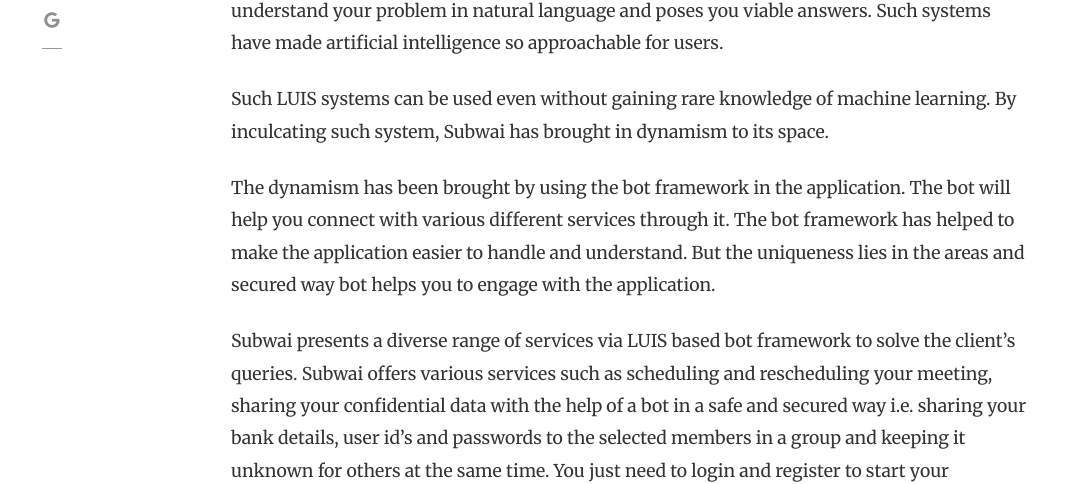
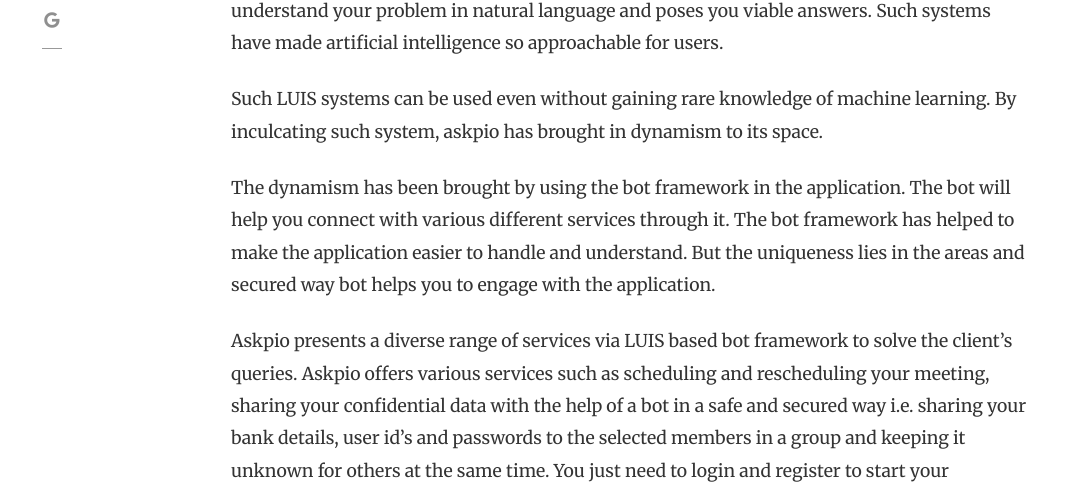
Before and after one commit to harshgupta88/askPio_blog, a Jekyll site: the page built from _posts/2019-02-01-luis-askpio..md, in a window 1280 px wide and 900 px high, scrolled down 856 px. Shown: the part 172-656 px from the top of the window, without its empty margins (54-1127 px from the left). Built offline with Jekyll 4.4.1, drawn with Linux system fonts in a browser that asks for light colours; nearby versions of some CDN libraries; comment, search, counter and statistics services are not loaded; some of the changed text lies outside the part shown.

Commit message:
Update and rename 2019-02-01-luis-subwai..md to 2019-02-01-luis-askpio..md

```diff
--- a/_posts/2019-02-01-luis-subwai..md
+++ b/_posts/2019-02-01-luis-askpio..md
@@ -9,8 +9,8 @@
 
 Such accomplishments such as enriching machines with artificial intelligence have been made possible through LUIS, which is the key component of making the conversational interfaces. Through LUIS it has now become possible to customize our own chatbots which would understand your problem in natural language and poses you viable answers. Such systems have made artificial intelligence so approachable for users.
 
-Such LUIS systems can be used even without gaining rare knowledge of machine learning. By inculcating such system, Subwai has brought in dynamism to its space.
+Such LUIS systems can be used even without gaining rare knowledge of machine learning. By inculcating such system, askpio has brought in dynamism to its space.
 
 The dynamism has been brought by using the bot framework in the application. The bot will help you connect with various different services through it. The bot framework has helped to make the application easier to handle and understand. But the uniqueness lies in the areas and secured way bot helps you to engage with the application.
 
-Subwai presents a diverse range of services via LUIS based bot framework to solve the client’s queries. Subwai  offers various services such as scheduling and rescheduling your meeting, sharing your confidential data with the  help of a bot in a safe and secured way i.e. sharing your bank details, user id’s and passwords to the selected members in a group and keeping it unknown for others at the same time. You just need to login and register to start your application.
+Askpio presents a diverse range of services via LUIS based bot framework to solve the client’s queries. Askpio  offers various services such as scheduling and rescheduling your meeting, sharing your confidential data with the  help of a bot in a safe and secured way i.e. sharing your bank details, user id’s and passwords to the selected members in a group and keeping it unknown for others at the same time. You just need to login and register to start your application.
```
